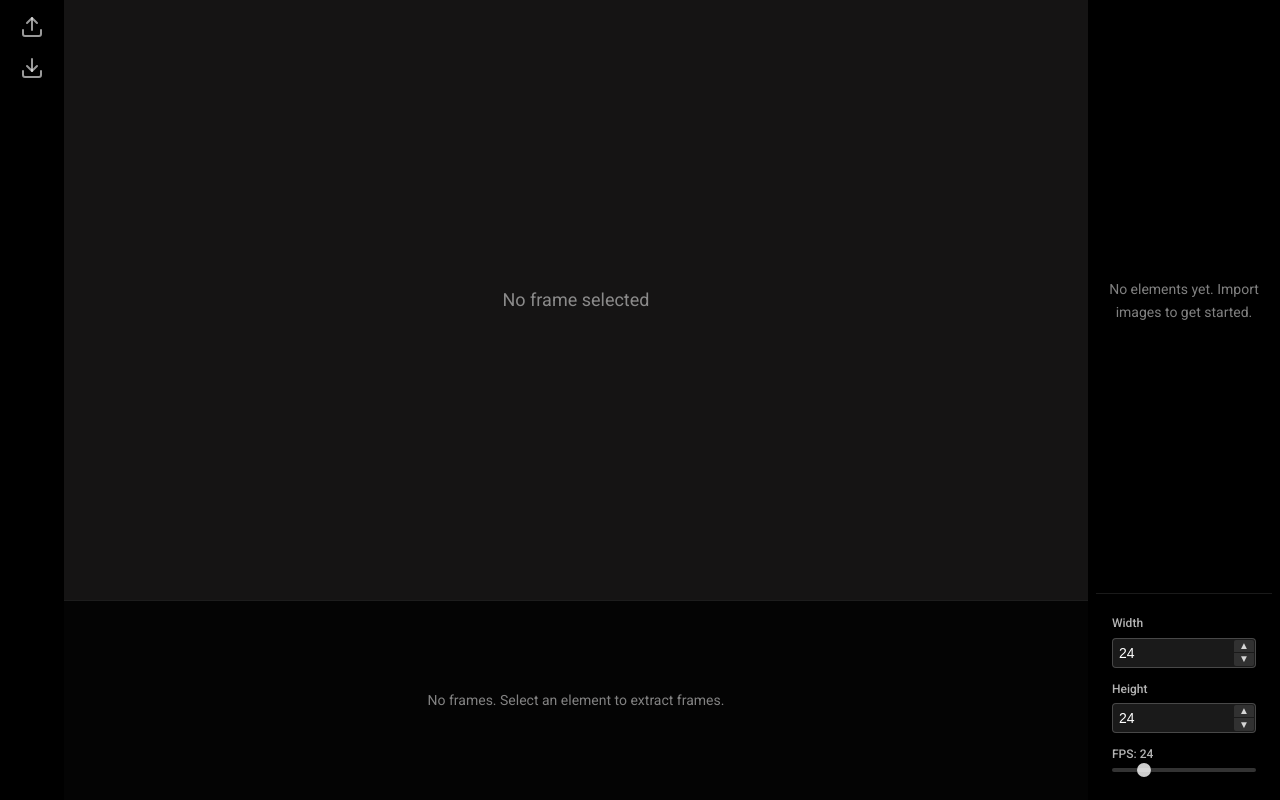
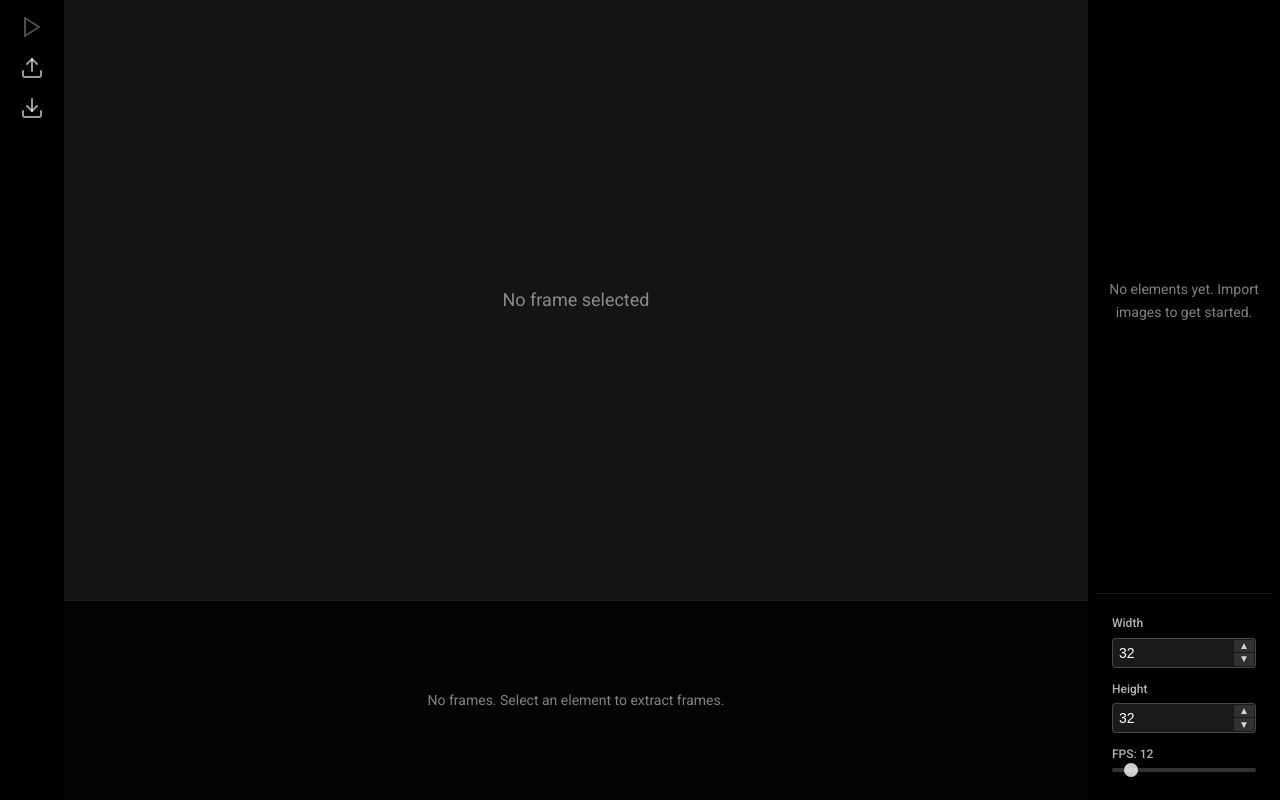
Before and after one commit to Mickey-Zhaang/AniPix, a React (Vite) app: page / in a window 1280 px wide. Built offline with nearby package versions, Linux system fonts and the light colour scheme.

Commit message:
added frame cycling to animate :)

```diff
--- a/src/App.tsx
+++ b/src/App.tsx
@@ -5,6 +5,7 @@ import { ElementsSection } from './components/Elements/ElementsSection';
 import { ProjectSettingsProvider } from './components/Elements/ProjectSettingsContext';
 import { FramesProvider } from './components/Frames/FramesContext';
 import { FramesSection } from './components/Frames/FramesSection';
+import { AnimateButton } from './components/Tools/AnimateButton';
 import { DownloadButton } from './components/Tools/DownloadButton';
 import { ImportButton } from './components/Tools/ImportButton';
 import { Tools } from './components/Tools/Tools';
@@ -17,6 +18,7 @@ function App() {
 					<div className="App">
 						<DisplaySection />
 						<Tools>
+							<AnimateButton />
 							<ImportButton />
 							<DownloadButton />
 						</Tools>
--- a/src/assets/index.ts
+++ b/src/assets/index.ts
@@ -2,3 +2,4 @@
 export { default as DownloadIcon } from './download.svg?react';
 export { default as ImportIcon } from './import.svg?react';
 export { default as PlayIcon } from './play.svg?react';
+export { default as PauseIcon } from './pause.svg?react';
--- a/src/components/Elements/ProjectSettingsContext.tsx
+++ b/src/components/Elements/ProjectSettingsContext.tsx
@@ -13,9 +13,9 @@ interface ProjectSettingsProviderProps {
 export const ProjectSettingsProvider: React.FC<
 	ProjectSettingsProviderProps
 > = ({ children }) => {
-	const [width, setWidthState] = useState<number>(24);
-	const [height, setHeightState] = useState<number>(24);
-	const [fps, setFpsState] = useState<number>(24);
+	const [width, setWidthState] = useState<number>(32);
+	const [height, setHeightState] = useState<number>(32);
+	const [fps, setFpsState] = useState<number>(12);
 
 	const setWidth = useCallback((newWidth: number) => {
 		if (newWidth >= 1 && newWidth <= 10000) {
--- /dev/null
+++ b/src/components/Tools/AnimateButton.tsx
@@ -0,0 +1,86 @@
+import styled from 'styled-components';
+
+import { useEffect, useRef, useState } from 'react';
+
+import { PauseIcon, PlayIcon } from '../../assets';
+import { useProjectSettings } from '../Elements/useProjectSettings';
+import { useFrames } from '../Frames/useFrames';
+
+export const AnimateButton = () => {
+	const { frames, selectFrame } = useFrames();
+	const { fps } = useProjectSettings();
+	const [isPlaying, setIsPlaying] = useState(false);
+	const intervalRef = useRef<ReturnType<typeof setInterval> | null>(null);
+	const currentFrameIndexRef = useRef<number>(0);
+
+	useEffect(() => {
+		if (isPlaying && frames.length > 0) {
+			const interval = setInterval(() => {
+				const sortedFrames = [...frames].sort((a, b) => a.order - b.order);
+				if (sortedFrames.length > 0) {
+					const currentFrame = sortedFrames[currentFrameIndexRef.current];
+					selectFrame(currentFrame.id);
+					currentFrameIndexRef.current =
+						(currentFrameIndexRef.current + 1) % sortedFrames.length;
+				}
+			}, 1000 / fps);
+
+			intervalRef.current = interval;
+
+			return () => {
+				if (intervalRef.current) {
+					clearInterval(intervalRef.current);
+				}
+			};
+		} else {
+			if (intervalRef.current) {
+				clearInterval(intervalRef.current);
+				intervalRef.current = null;
+			}
+		}
+	}, [isPlaying, frames, fps, selectFrame]);
+
+	const handleToggle = () => {
+		if (frames.length === 0) return;
+
+		if (isPlaying) {
+			setIsPlaying(false);
+		} else {
+			// Reset to first frame when starting
+			const sortedFrames = [...frames].sort((a, b) => a.order - b.order);
+			if (sortedFrames.length > 0) {
+				currentFrameIndexRef.current = 0;
+				selectFrame(sortedFrames[0].id);
+			}
+			setIsPlaying(true);
+		}
+	};
+
+	return (
+		<Button onClick={handleToggle} type="button" disabled={frames.length === 0}>
+			{isPlaying ? <PauseIcon /> : <PlayIcon />}
+		</Button>
+	);
+};
+
+const Button = styled.button`
+	width: 100%;
+	height: 100%;
+	border: none;
+	border-radius: 15%;
+	cursor: pointer;
+	padding: 0;
+	background-color: transparent;
+	color: rgba(255, 255, 255, 0.6);
+	overflow: hidden;
+	transition: background-color 0.28s ease-in;
+
+	&:hover:not(:disabled) {
+		background-color: rgba(60, 60, 60, 0.5);
+	}
+
+	&:disabled {
+		cursor: not-allowed;
+		opacity: 0.5;
+	}
+`;
```
Also changed, not shown: src/assets/pause.svg (added).
